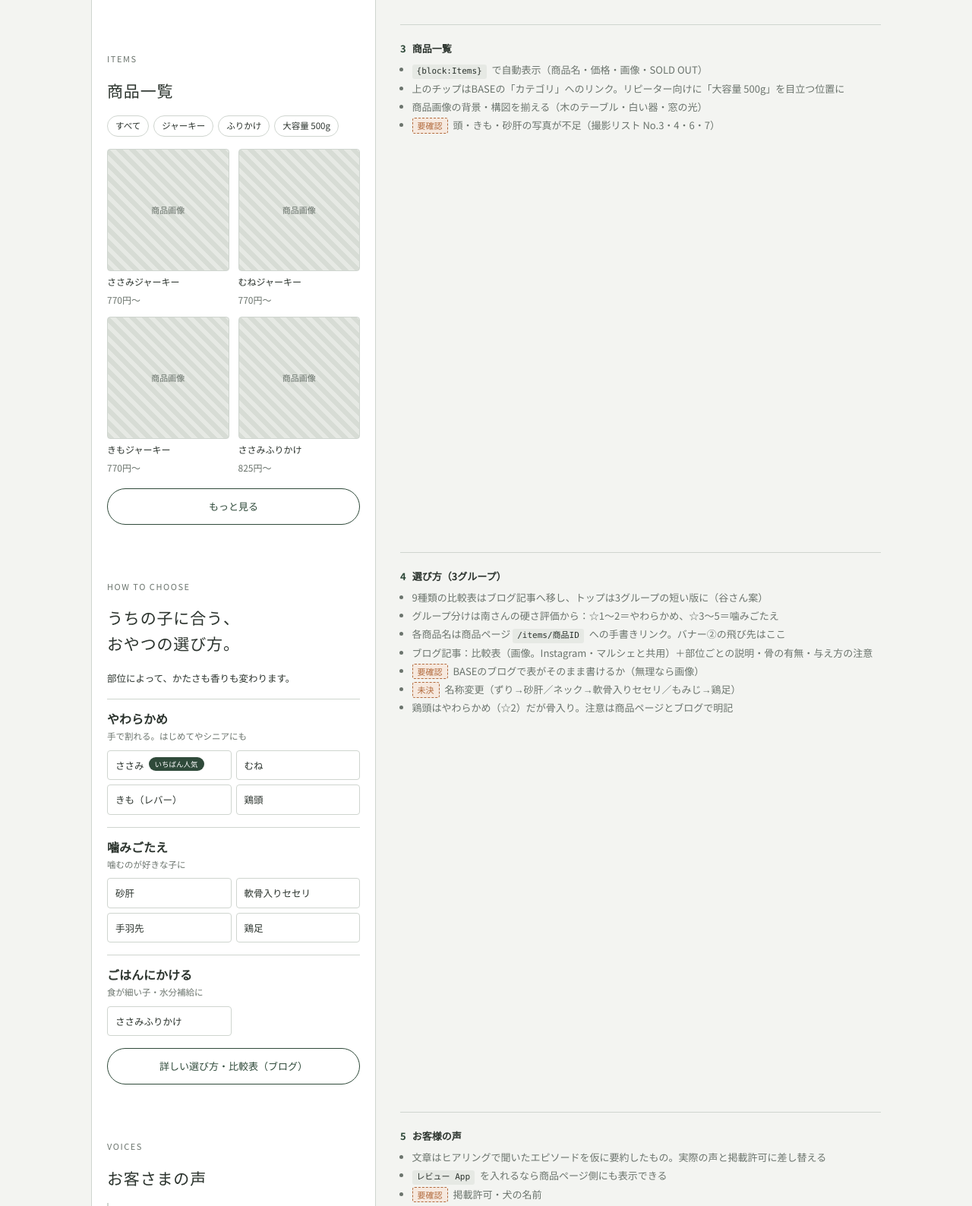
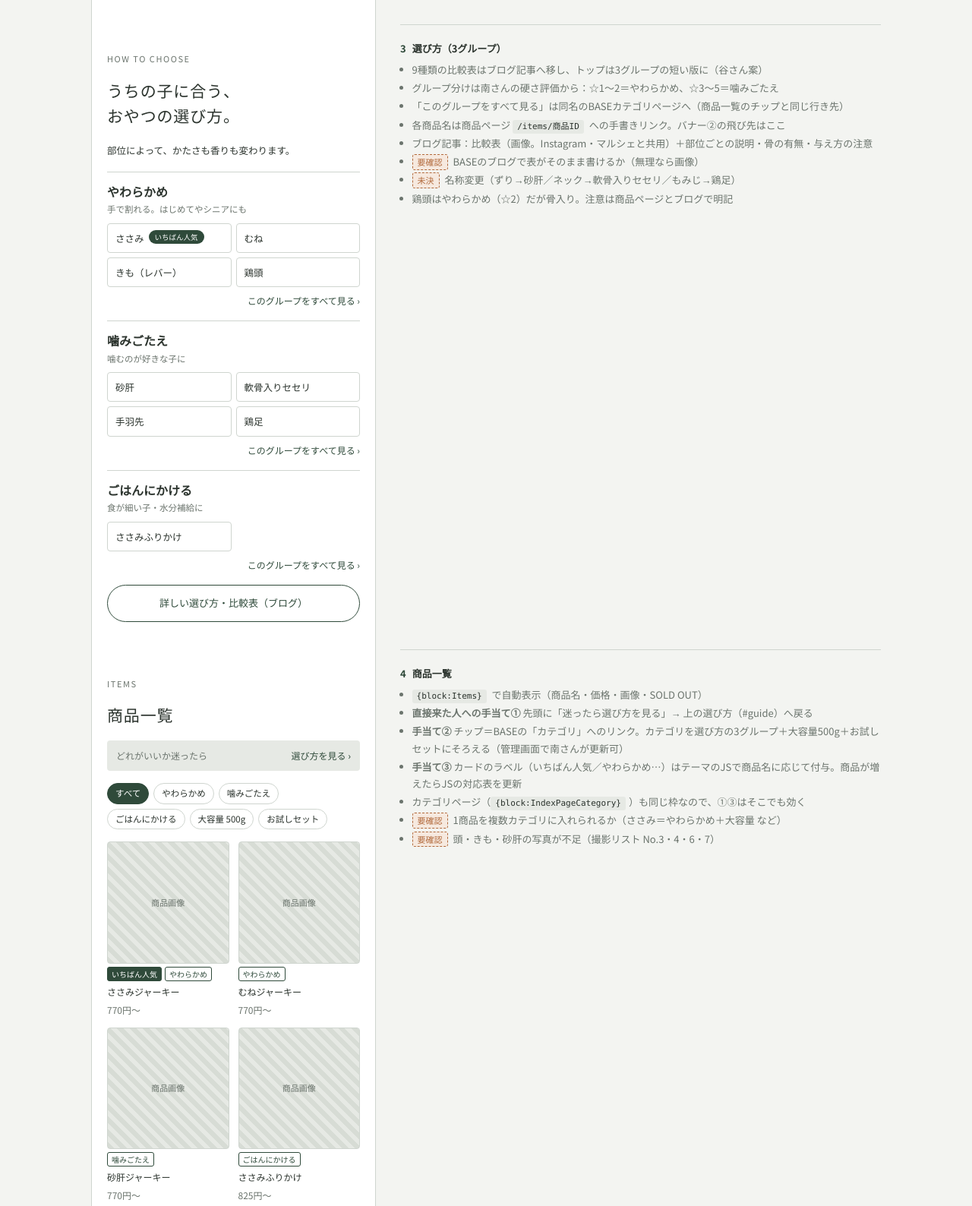
Before and after one commit to podoro8139/kukusini_base, a plain HTML site: page wireframes/top-sp.html in a window 1280 px wide. Shown: the part 2120-3708 px from the top of the page at 76% size. Drawn offline with Linux system fonts and the light colour scheme.

Commit message:
選び方と商品一覧の順を入れ替え、一覧に直接来た人向けの導線を追加
Co-Authored-By: Claude Opus 5.5 <noreply@anthropic.com>
Claude-Session: https://claude.ai/code/session_01V8a2npbSme55ynjPn9gtmT

```diff
--- a/wireframes/top-sp.html
+++ b/wireframes/top-sp.html
@@ -133,6 +133,13 @@ body {
 .grp-items li { display: flex; flex-wrap: wrap; align-items: center; gap: 4px 6px; border: 1px solid var(--line); border-radius: 4px; padding: 8px 10px; font-size: 12.5px; }
 .grp-items a { color: var(--ink); text-decoration: none; }
 .grp-items .badge { font-size: 9.5px; }
+.help { display: flex; justify-content: space-between; align-items: center; gap: 8px; background: var(--fill); border-radius: 4px; padding: 10px 12px; font-size: 12px; color: var(--muted); text-decoration: none; }
+.help b { color: var(--accent); font-weight: 500; }
+.chip.on { background: var(--accent); color: var(--paper); border-color: var(--accent); }
+.lbls { display: flex; flex-wrap: wrap; gap: 4px; }
+.lbl { font-size: 10px; border: 1px solid var(--accent); color: var(--accent); border-radius: 3px; padding: 0 5px; }
+.lbl.pop { background: var(--accent); color: var(--paper); }
+.more { align-self: flex-end; font-size: 12px; color: var(--accent); text-decoration: none; }
 .kw { display: grid; grid-template-columns: repeat(3, minmax(0, 1fr)); gap: 10px; text-align: center; }
 .kw > div { display: flex; flex-direction: column; gap: 6px; font-size: 11.5px; line-height: 1.5; }
 .kw .photo { font-size: 10px; padding: 4px; }
@@ -280,34 +287,7 @@ tr[hidden] { display: none; }
       </ul>
     </aside>
 
-    <!-- 3 商品一覧 -->
-    <div class="sp">
-      <section class="s" id="items">
-        <div class="eyebrow">Items</div>
-        <h2 class="h2">商品一覧</h2>
-        <div class="chips">
-          <span class="chip">すべて</span><span class="chip">ジャーキー</span><span class="chip">ふりかけ</span><span class="chip">大容量 500g</span>
-        </div>
-        <div class="grid2">
-          <div class="item"><div class="photo"><div>商品画像</div></div>ささみジャーキー<span class="price">770円〜</span></div>
-          <div class="item"><div class="photo"><div>商品画像</div></div>むねジャーキー<span class="price">770円〜</span></div>
-          <div class="item"><div class="photo"><div>商品画像</div></div>きもジャーキー<span class="price">770円〜</span></div>
-          <div class="item"><div class="photo"><div>商品画像</div></div>ささみふりかけ<span class="price">825円〜</span></div>
-        </div>
-        <a class="btn sec" href="#items">もっと見る</a>
-      </section>
-    </div>
-    <aside class="note">
-      <h3><span class="n">3</span>商品一覧</h3>
-      <ul>
-        <li><span class="tag base">{block:Items}</span> で自動表示（商品名・価格・画像・SOLD OUT）</li>
-        <li>上のチップはBASEの「カテゴリ」へのリンク。リピーター向けに「大容量 500g」を目立つ位置に</li>
-        <li>商品画像の背景・構図を揃える（木のテーブル・白い器・窓の光）</li>
-        <li><span class="tag tbd">要確認</span> 頭・きも・砂肝の写真が不足（撮影リスト No.3・4・6・7）</li>
-      </ul>
-    </aside>
-
-    <!-- 4 選び方 -->
+    <!-- 3 選び方 -->
     <div class="sp">
       <section class="s" id="guide">
         <div class="eyebrow">How to Choose</div>
@@ -321,6 +301,7 @@ tr[hidden] { display: none; }
             <li><a href="#">きも（レバー）</a></li>
             <li><a href="#">鶏頭</a></li>
           </ul>
+          <a class="more" href="#">このグループをすべて見る ›</a>
         </div>
         <div class="grp">
           <div class="grp-head"><b>噛みごたえ</b><span>噛むのが好きな子に</span></div>
@@ -330,26 +311,60 @@ tr[hidden] { display: none; }
             <li><a href="#">手羽先</a></li>
             <li><a href="#">鶏足</a></li>
           </ul>
+          <a class="more" href="#">このグループをすべて見る ›</a>
         </div>
         <div class="grp">
           <div class="grp-head"><b>ごはんにかける</b><span>食が細い子・水分補給に</span></div>
           <ul class="grp-items">
             <li><a href="#">ささみふりかけ</a></li>
           </ul>
+          <a class="more" href="#">このグループをすべて見る ›</a>
         </div>
         <a class="btn sec" href="#">詳しい選び方・比較表（ブログ）</a>
       </section>
     </div>
     <aside class="note">
-      <h3><span class="n">4</span>選び方（3グループ）</h3>
+      <h3><span class="n">3</span>選び方（3グループ）</h3>
       <ul>
         <li>9種類の比較表はブログ記事へ移し、トップは3グループの短い版に（谷さん案）</li>
         <li>グループ分けは南さんの硬さ評価から：☆1〜2＝やわらかめ、☆3〜5＝噛みごたえ</li>
+        <li>「このグループをすべて見る」は同名のBASEカテゴリページへ（商品一覧のチップと同じ行き先）</li>
         <li>各商品名は商品ページ <span class="tag base">/items/商品ID</span> への手書きリンク。バナー②の飛び先はここ</li>
         <li>ブログ記事：比較表（画像。Instagram・マルシェと共用）＋部位ごとの説明・骨の有無・与え方の注意</li>
         <li><span class="tag tbd">要確認</span> BASEのブログで表がそのまま書けるか（無理なら画像）</li>
         <li><span class="tag tbd">未決</span> 名称変更（ずり→砂肝／ネック→軟骨入りセセリ／もみじ→鶏足）</li>
         <li>鶏頭はやわらかめ（☆2）だが骨入り。注意は商品ページとブログで明記</li>
+      </ul>
+    </aside>
+
+    <!-- 4 商品一覧 -->
+    <div class="sp">
+      <section class="s" id="items">
+        <div class="eyebrow">Items</div>
+        <h2 class="h2">商品一覧</h2>
+        <a class="help" href="#guide">どれがいいか迷ったら<b>選び方を見る ›</b></a>
+        <div class="chips">
+          <span class="chip on">すべて</span><span class="chip">やわらかめ</span><span class="chip">噛みごたえ</span><span class="chip">ごはんにかける</span><span class="chip">大容量 500g</span><span class="chip">お試しセット</span>
+        </div>
+        <div class="grid2">
+          <div class="item"><div class="photo"><div>商品画像</div></div><span class="lbls"><span class="lbl pop">いちばん人気</span><span class="lbl">やわらかめ</span></span>ささみジャーキー<span class="price">770円〜</span></div>
+          <div class="item"><div class="photo"><div>商品画像</div></div><span class="lbls"><span class="lbl">やわらかめ</span></span>むねジャーキー<span class="price">770円〜</span></div>
+          <div class="item"><div class="photo"><div>商品画像</div></div><span class="lbls"><span class="lbl">噛みごたえ</span></span>砂肝ジャーキー<span class="price">770円〜</span></div>
+          <div class="item"><div class="photo"><div>商品画像</div></div><span class="lbls"><span class="lbl">ごはんにかける</span></span>ささみふりかけ<span class="price">825円〜</span></div>
+        </div>
+        <a class="btn sec" href="#items">もっと見る</a>
+      </section>
+    </div>
+    <aside class="note">
+      <h3><span class="n">4</span>商品一覧</h3>
+      <ul>
+        <li><span class="tag base">{block:Items}</span> で自動表示（商品名・価格・画像・SOLD OUT）</li>
+        <li><b>直接来た人への手当て①</b> 先頭に「迷ったら選び方を見る」→ 上の選び方（#guide）へ戻る</li>
+        <li><b>手当て②</b> チップ＝BASEの「カテゴリ」へのリンク。カテゴリを選び方の3グループ＋大容量500g＋お試しセットにそろえる（管理画面で南さんが更新可）</li>
+        <li><b>手当て③</b> カードのラベル（いちばん人気／やわらかめ…）はテーマのJSで商品名に応じて付与。商品が増えたらJSの対応表を更新</li>
+        <li>カテゴリページ（<span class="tag base">{block:IndexPageCategory}</span>）も同じ枠なので、①③はそこでも効く</li>
+        <li><span class="tag tbd">要確認</span> 1商品を複数カテゴリに入れられるか（ささみ＝やわらかめ＋大容量 など）</li>
+        <li><span class="tag tbd">要確認</span> 頭・きも・砂肝の写真が不足（撮影リスト No.3・4・6・7）</li>
       </ul>
     </aside>
 
```
Also changed, not shown: 1 other file.
